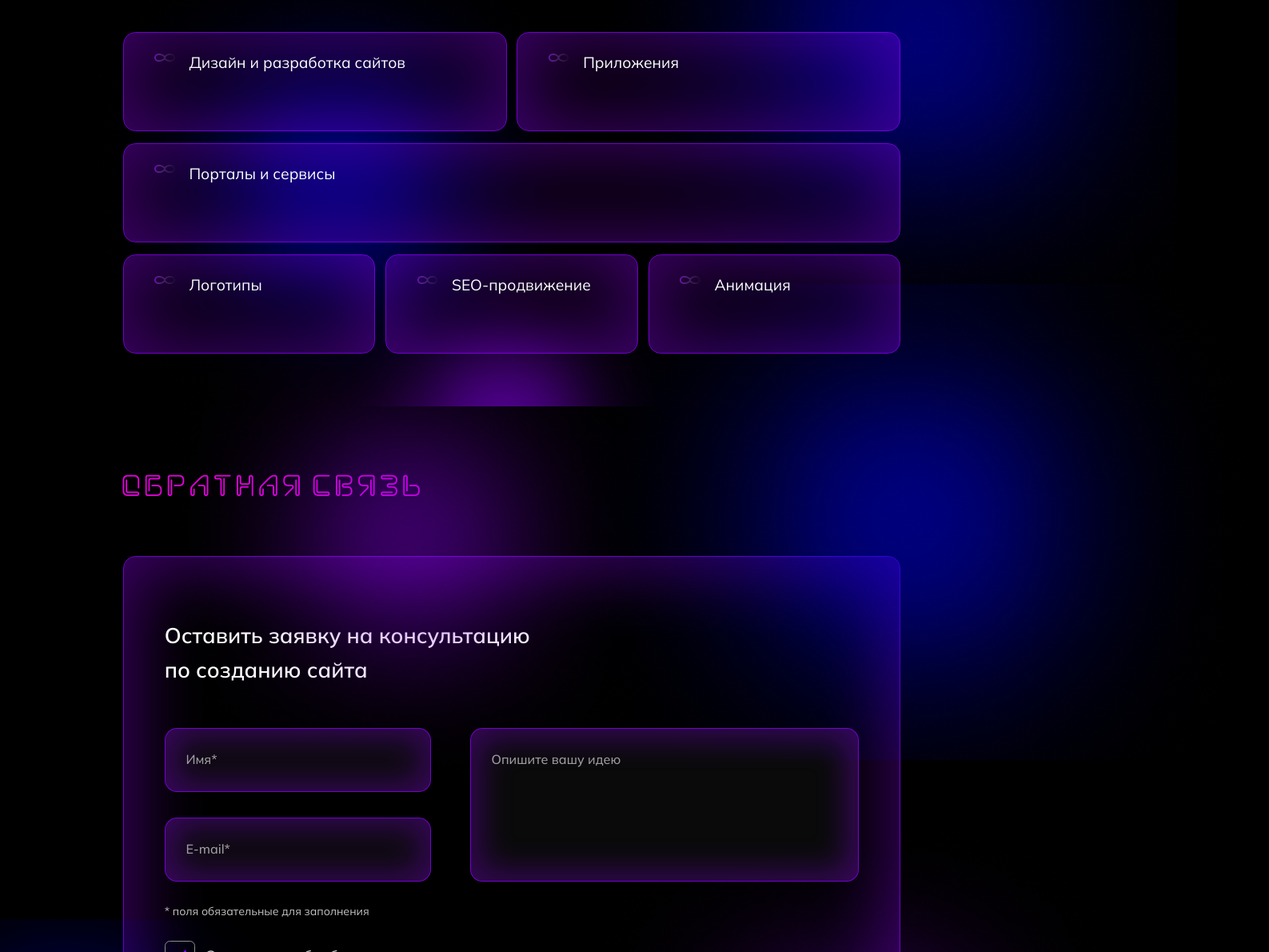
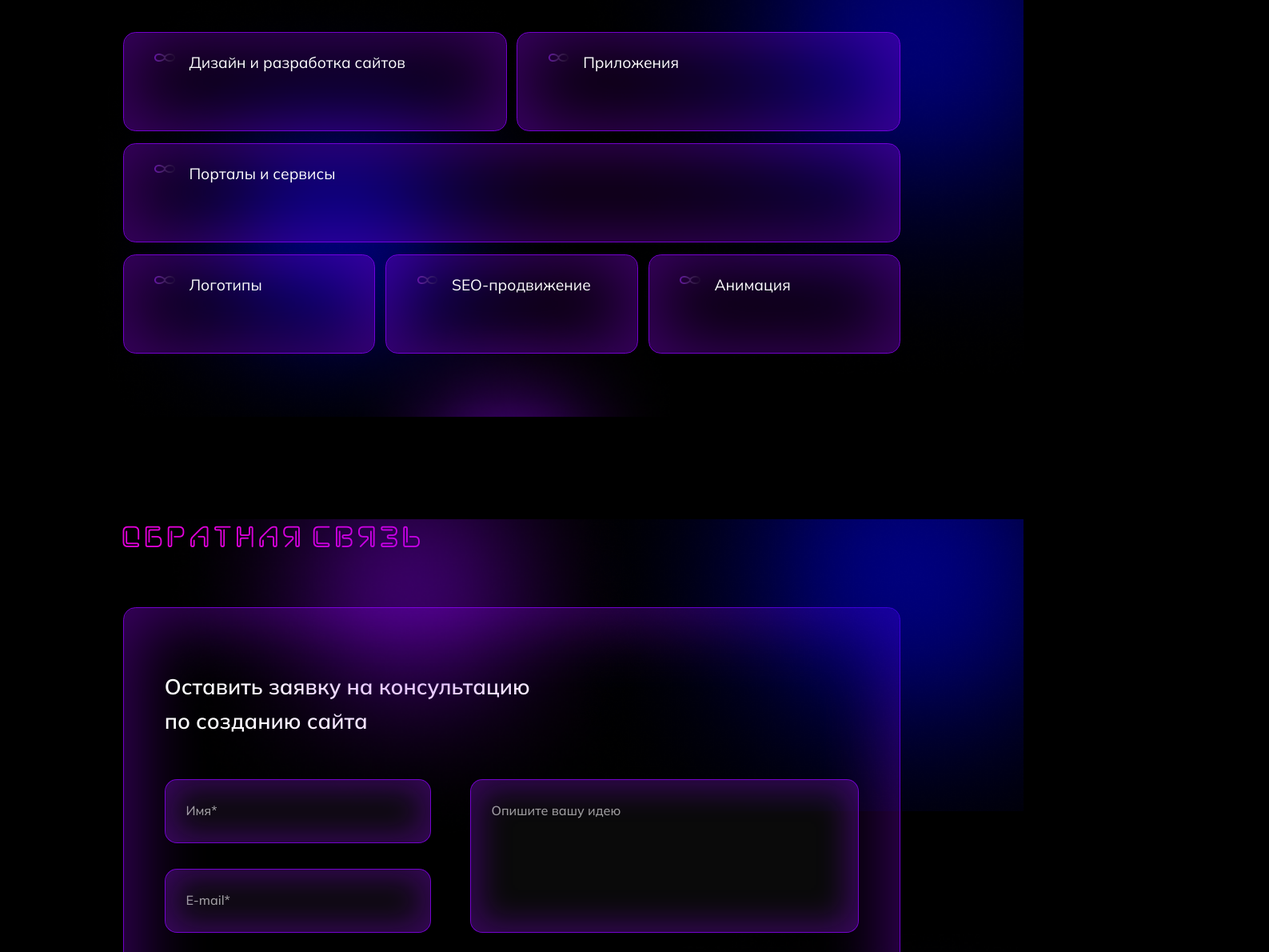
Before and after one commit to WebEvolutionApp/Front, a React (Vite) app: page / in a window 1280 px wide. Shown: the part 1610-2800 px from the top of the page at 80% size, 1587 px wide, since content can reach past the window. Built offline with nearby package versions, Linux system fonts and the light colour scheme; grey boxes are pictures that could not be loaded.

Commit message:
overflow added

```diff
--- a/src/components/Form/styles.module.scss
+++ b/src/components/Form/styles.module.scss
@@ -3,6 +3,7 @@
     width: 100%;
     margin-top: 10vw;
     position: relative;
+    overflow: hidden;
 
     &__BgOne {
       width: 47vw;
--- a/src/components/HeroSection/HeroSection.module.scss
+++ b/src/components/HeroSection/HeroSection.module.scss
@@ -1,6 +1,7 @@
 .container {
   width: 100%;
   background-color: $mainBlack;
+  overflow: hidden;
 
   .content {
     padding: 6vw 0 12.96vw;
--- a/src/components/OurServices/styles.module.scss
+++ b/src/components/OurServices/styles.module.scss
@@ -5,6 +5,7 @@
     background-color: $mainBlack;
     position: relative;
     margin-top: 6vw;
+    overflow: hidden;
 
 
     &__BgOne {
--- a/src/components/ReasonsToWorkWithUs/styles.module.scss
+++ b/src/components/ReasonsToWorkWithUs/styles.module.scss
@@ -4,6 +4,7 @@
     position: relative;
     padding-bottom: 5vw;
     background-color: $mainBlack;
+    overflow: hidden;
 
     &__BgOne {
         width: 45vw;
```
